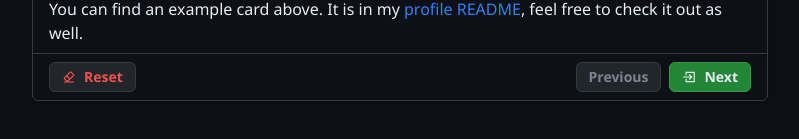
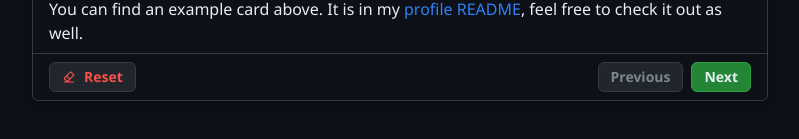
Before and after one commit to 0l1v3rr/github-readme-tech-stack, a Next.js app: page / in a window 1280 px wide. Shown: the part 607-746 px from the top of the page, without its empty margins (240-1039 px from the left). Built offline with nearby package versions, Linux system fonts and the light colour scheme; no server answers.

Commit message:
remove the icon from the next button

```diff
--- a/src/components/form/FormWrapper.tsx
+++ b/src/components/form/FormWrapper.tsx
@@ -71,7 +71,6 @@ const FormWrapper = ({ title, children, className, ...props }: Props) => {
           label="Next"
           variant="success"
           size="small"
-          icon={<CgEnter />}
         />
       </div>
     </form>
```
